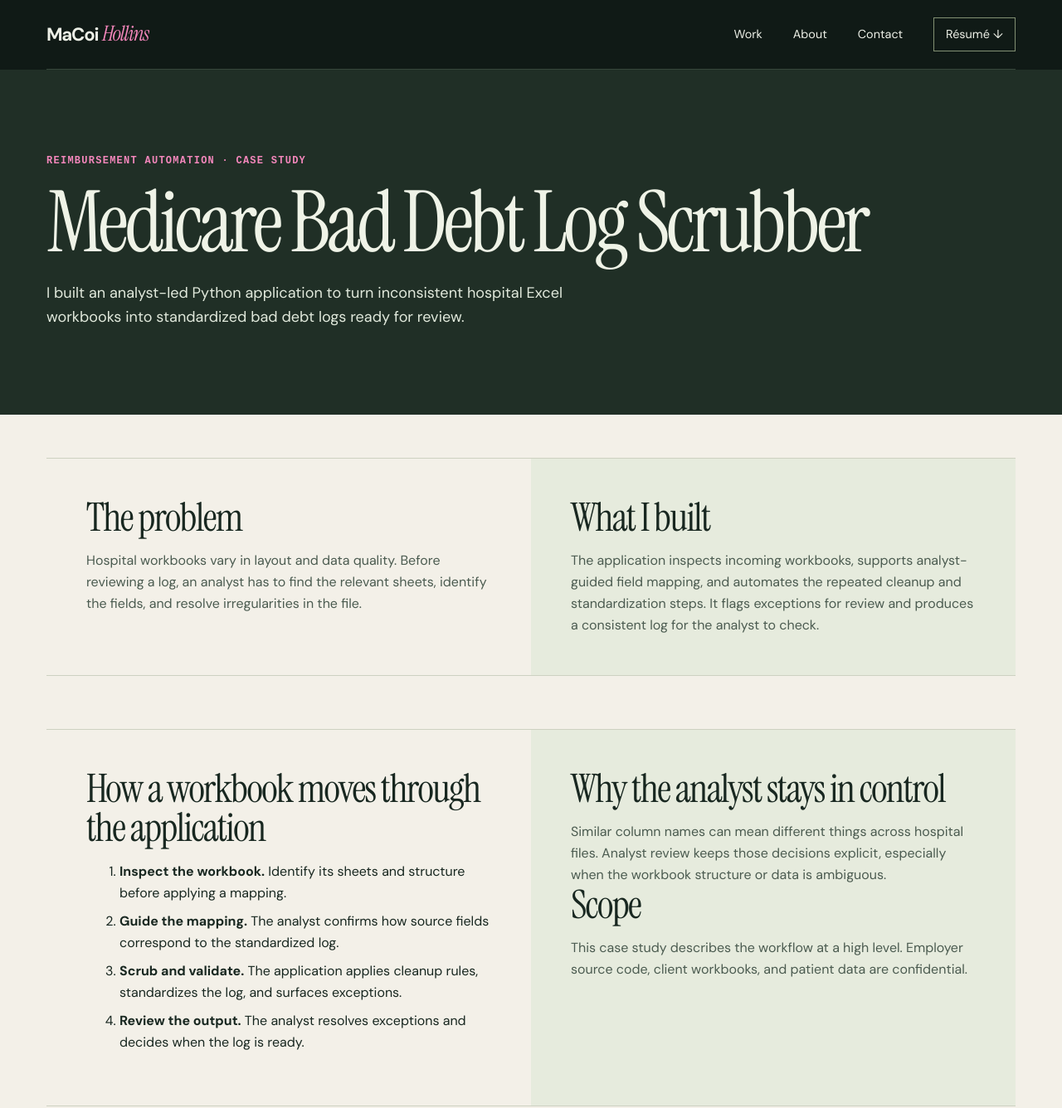
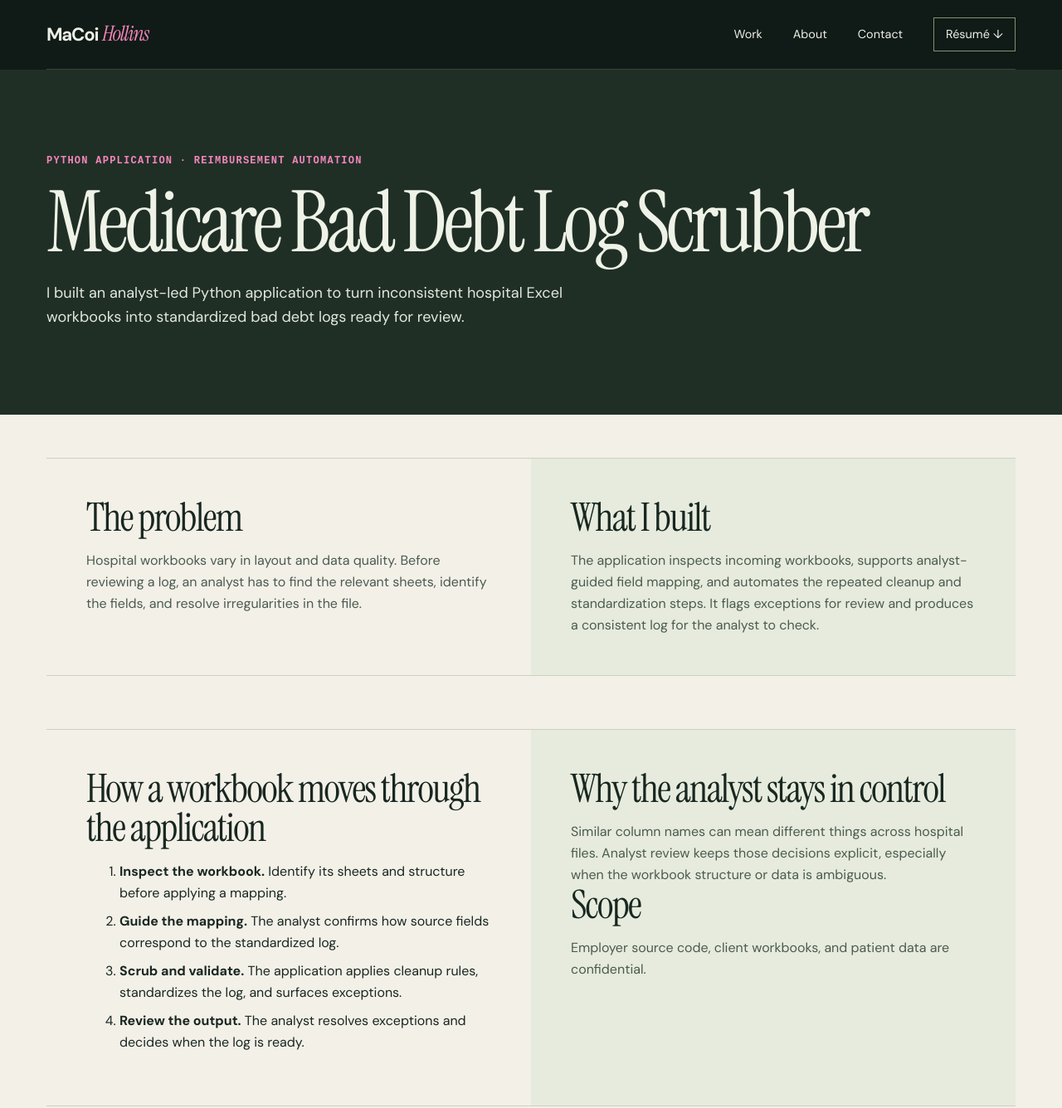
Before and after one commit to MaCoiCH-22/healthcare-data-science-portfolio, a plain HTML site: page bad-debt.html in a window 1280 px wide. Shown: the top 1336 px of the page at 83% size. Drawn offline with Linux system fonts and the light colour scheme.

Commit message:
Label the scrubber as a Python application

```diff
--- a/bad-debt.html
+++ b/bad-debt.html
@@ -15,7 +15,7 @@
 </div></header>
 <main id="main">
 <section class="case-head"><div class="wrap">
-  <div class="eyebrow">Reimbursement automation · Case study</div>
+  <div class="eyebrow">Python application · Reimbursement automation</div>
   <h1>Medicare Bad Debt Log Scrubber</h1>
   <p>I built an analyst-led Python application to turn inconsistent hospital Excel workbooks into standardized bad debt logs ready for review.</p>
 </div></section>
@@ -34,7 +34,7 @@
       </ol>
     </div>
     <div><h2>Why the analyst stays in control</h2><p>Similar column names can mean different things across hospital files. Analyst review keeps those decisions explicit, especially when the workbook structure or data is ambiguous.</p>
-    <h2>Scope</h2><p>This case study describes the workflow at a high level. Employer source code, client workbooks, and patient data are confidential.</p></div>
+    <h2>Scope</h2><p>Employer source code, client workbooks, and patient data are confidential.</p></div>
   </section>
 </div>
 </main>
```
Also changed, not shown: index.html (+2 -2 lines), 1 other file.
